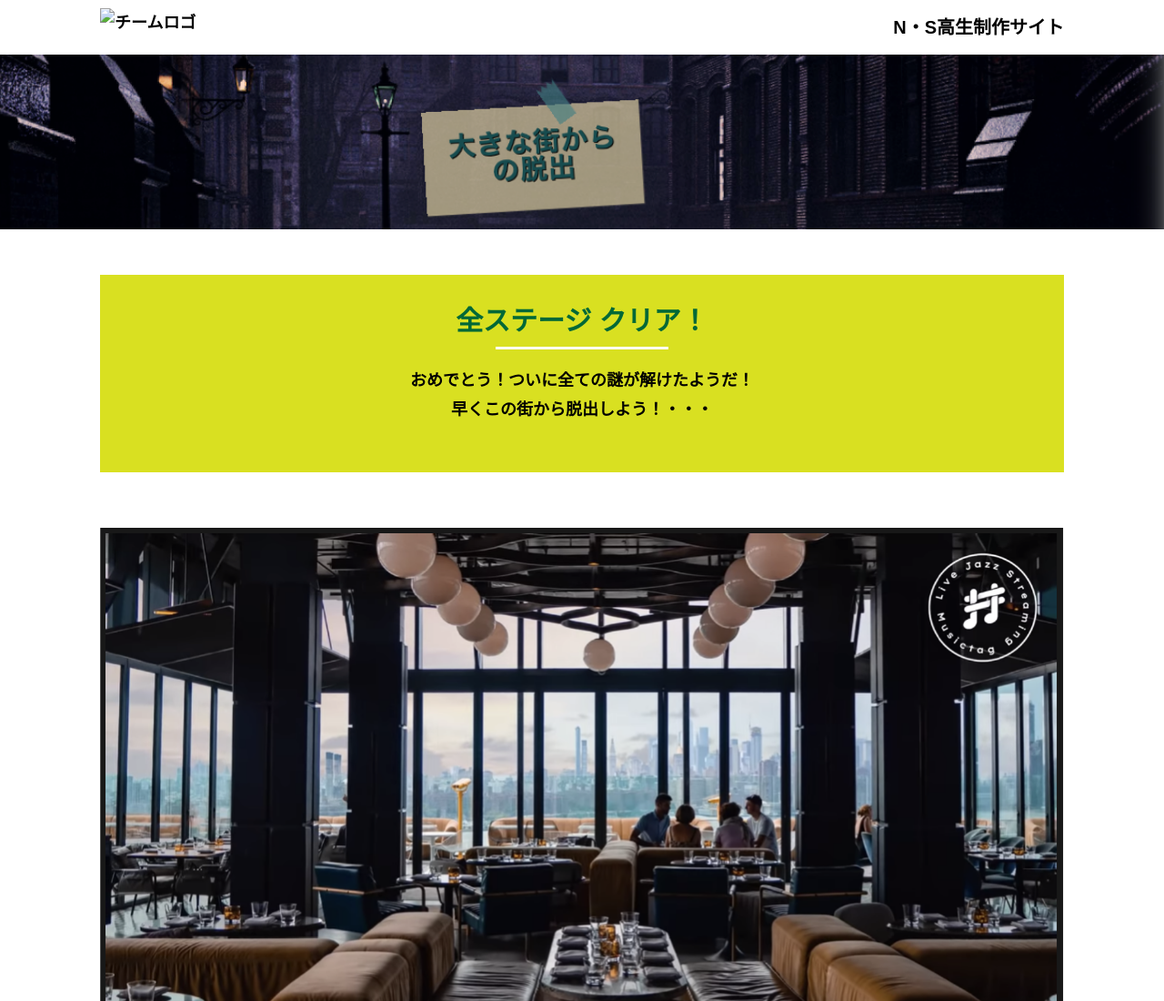
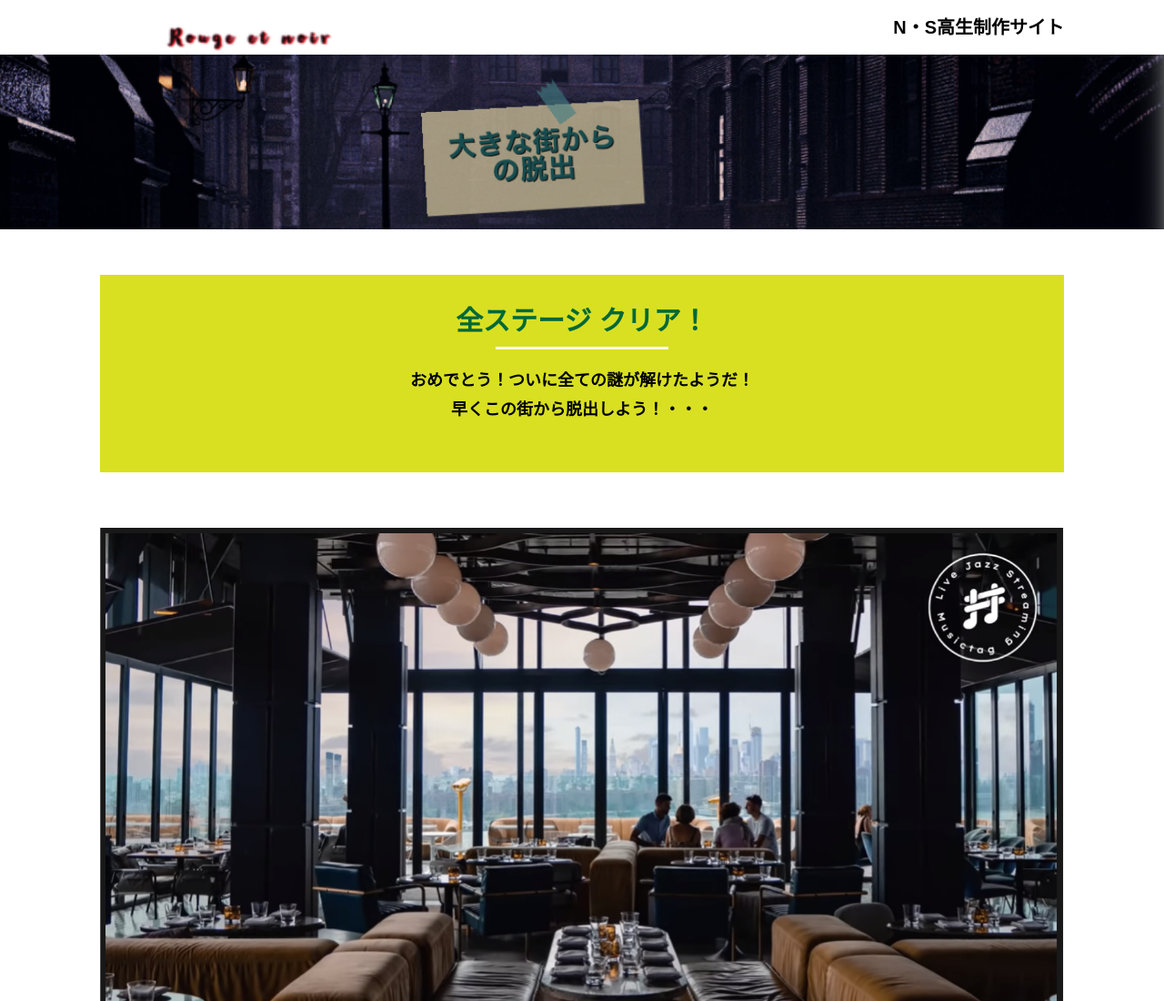
Before and after one commit to yosikawakikyou/alfa-sinnsaibasi-kikyou, a plain HTML site: page final.html in a window 1280 px wide. Shown: the top 1100 px of the page at 91% size. Drawn offline with Linux system fonts and the light colour scheme.

Commit message:
Update final.html

```diff
--- a/final.html
+++ b/final.html
@@ -11,7 +11,7 @@
 <body>
   <header class="header">
     <div class="container">
-      <div class="header__logo"><img src="assets/images/My Post.pdf" alt="チームロゴ"></div>
+      <div class="header__logo"><img src="assets/images/My Post (5).png" alt="チームロゴ"></div>
       <div class="header__name">N・S高生制作サイト</div>
     </div>
   </header>
```
